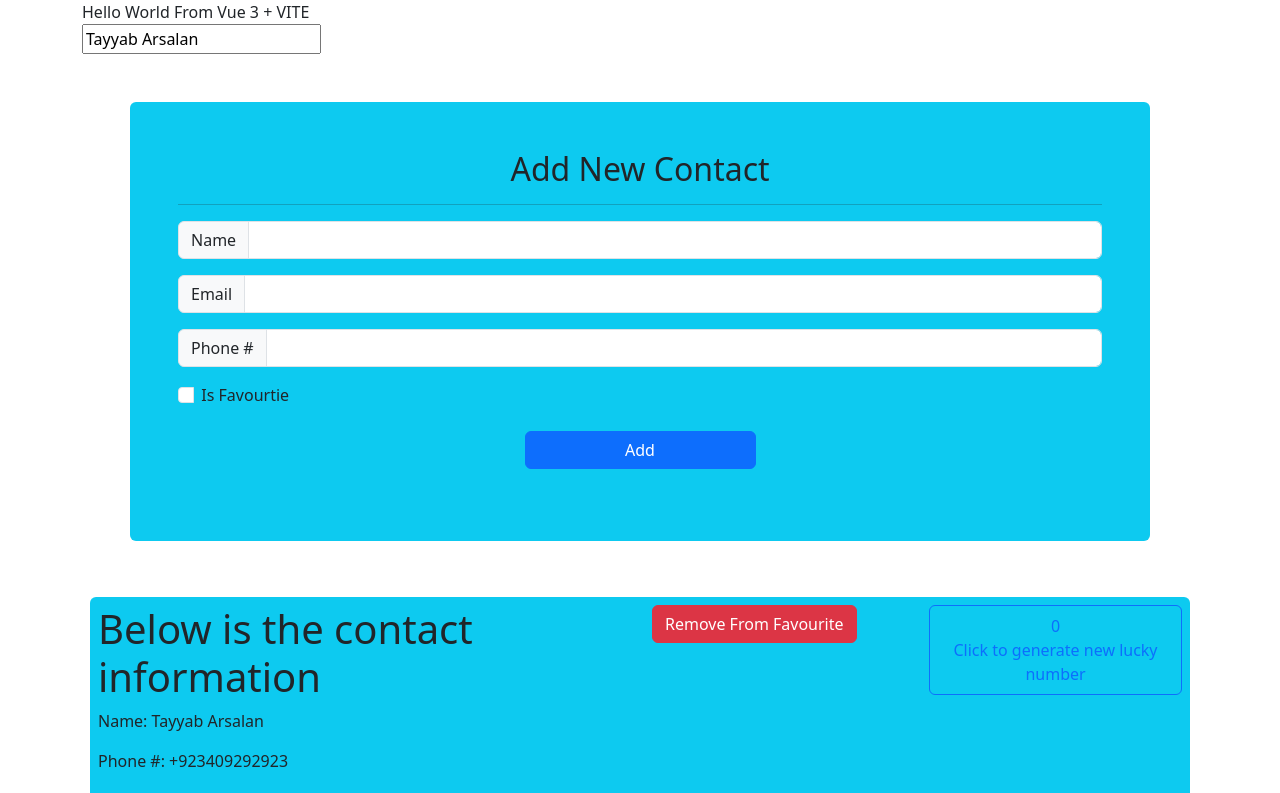
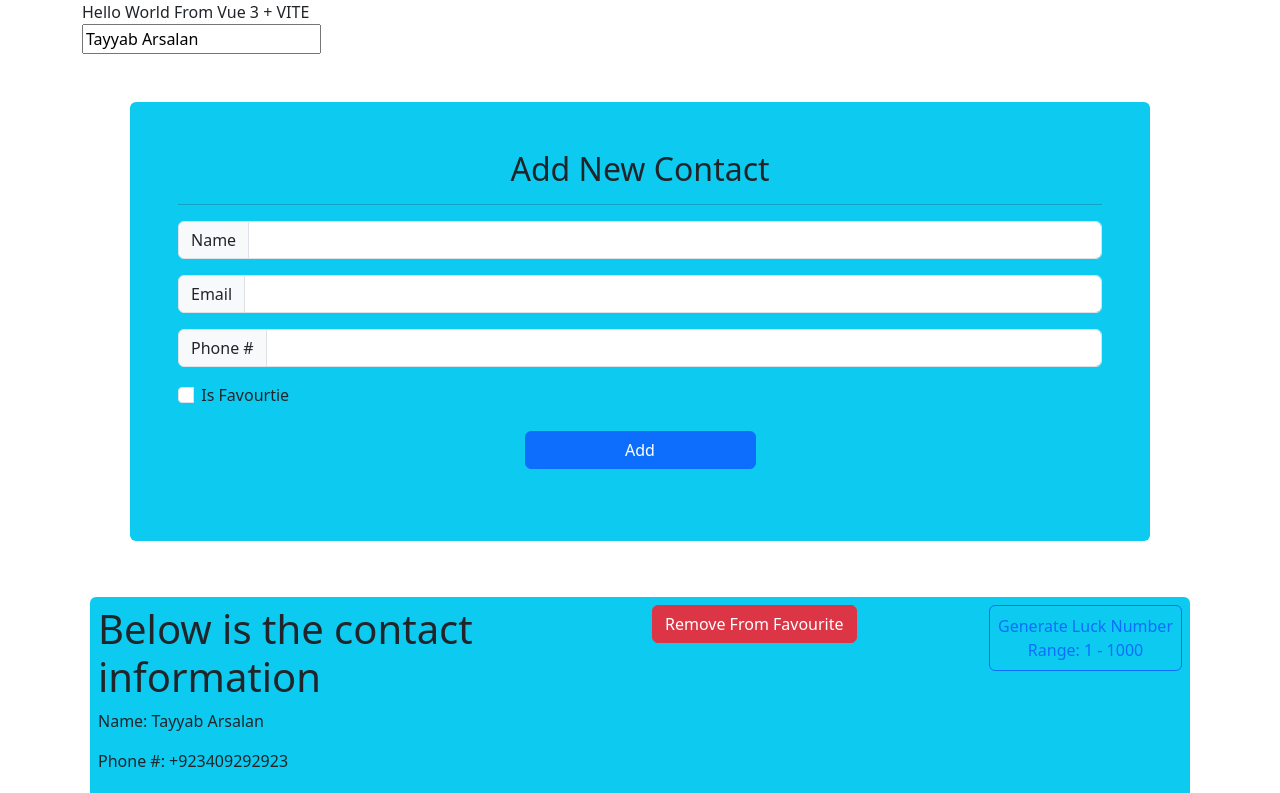
Before and after one commit to TAYYAB-BUKC/Vue3-Fundamentals, a Vue app in the folder Components/vue-components-demo/: page / in a window 1280 px wide. Shown: the top 793 px of the page. Built offline with nearby package versions, Linux system fonts and the light colour scheme.

Commit message:
v-if condition corrected to display the range of lucky numbers.

```diff
--- a/Components/vue-components-demo/src/components/LuckyNumber.vue
+++ b/Components/vue-components-demo/src/components/LuckyNumber.vue
@@ -1,7 +1,7 @@
 <template>
     <div class="float-end">
         <button class="btn btn-outline-primary p-2 mb-3" type="button" @click="generateLuckyNumber()">
-            <span v-if="luckNumber === 0">Generate Luck Number <br> Range: 1 - {{ maxNumber }}</span>
+            <span v-if="luckyNumber === 0">Generate Luck Number <br> Range: 1 - {{ maxNumber }}</span>
             <span v-else>{{ luckyNumber }} <br> Click to generate new lucky number</span>
         </button>
     </div>
```
